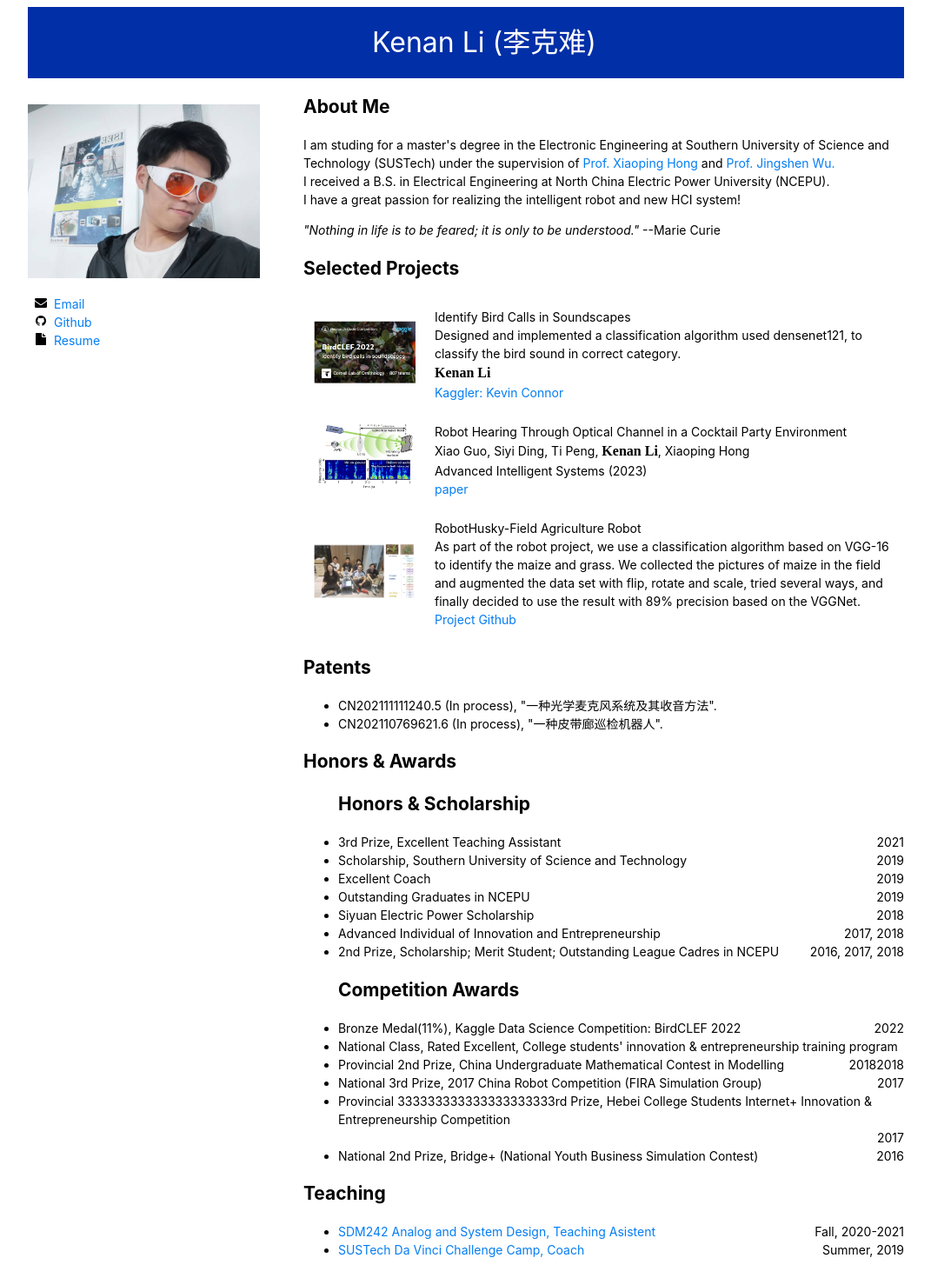
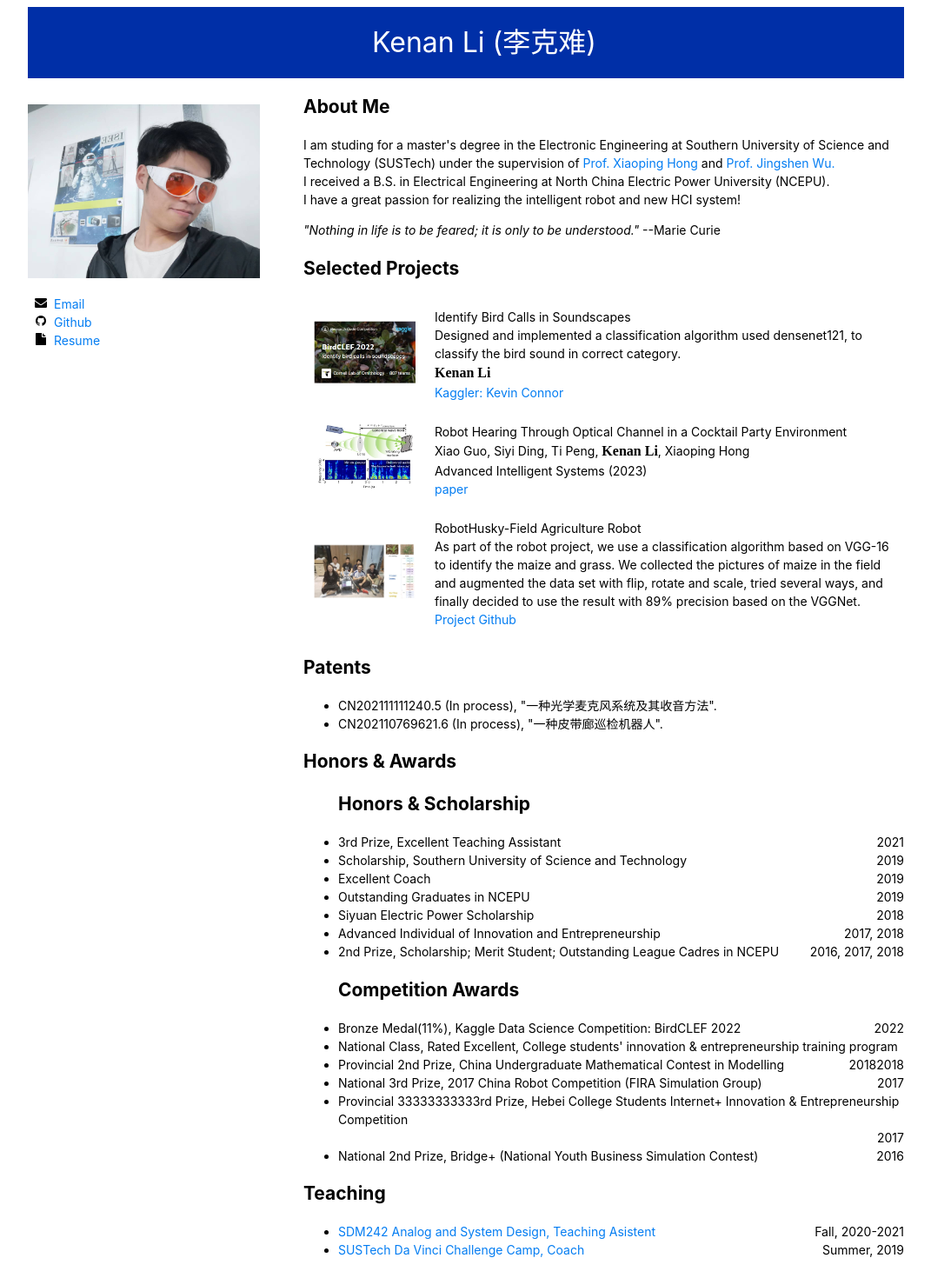
Before and after one commit to ConnorKevin/ConnorKevin.github.io, a Jekyll site: the page index.html, which Jekyll copies as it is, in a window 1280 px wide. Shown: the whole page at 87% size, without its empty margins (104-1175 px from the left). Built offline with Jekyll 4.4.1, drawn with Linux system fonts in a browser that asks for light colours.

Commit message:
Update index.html

```diff
--- a/index.html
+++ b/index.html
@@ -210,8 +210,8 @@
 			<div style="float:left; text-align:left">National 3rd Prize, 2017 China Robot Competition (FIRA Simulation Group)</div>
 			<div style="float:right; text-align:right">2017</div>
 			</li>
-			<li style="height:auto">
-			<div style="float:left; text-align:left; height:auto">Provincial 333333333333333333333rd Prize, Hebei College Students Internet+ Innovation & Entrepreneurship Competition</div>
+			<li>
+			<div style="float:left; text-align:left; height:auto">Provincial 33333333333rd Prize, Hebei College Students Internet+ Innovation & Entrepreneurship Competition</div>
 			<div style="float:right; text-align:right">2017</div>
 			</li>
 			<li style="clear:both">
```
